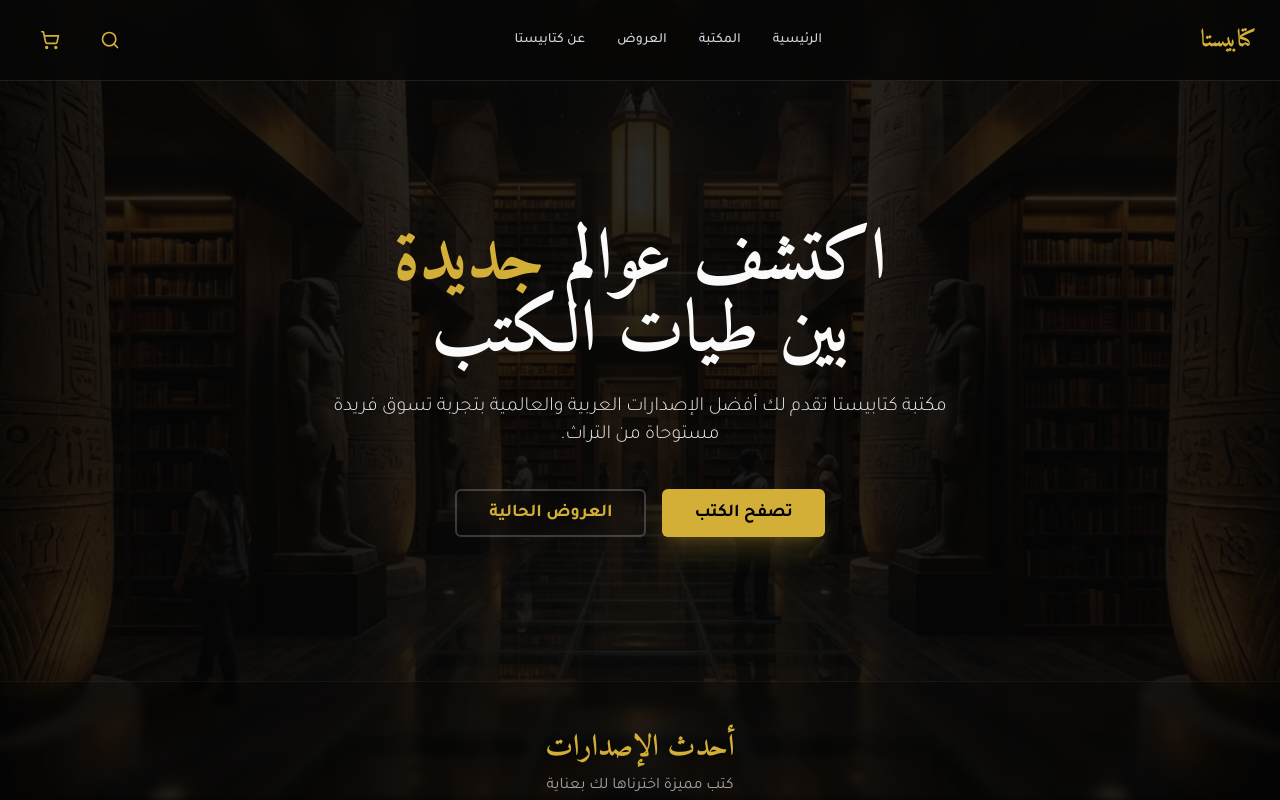
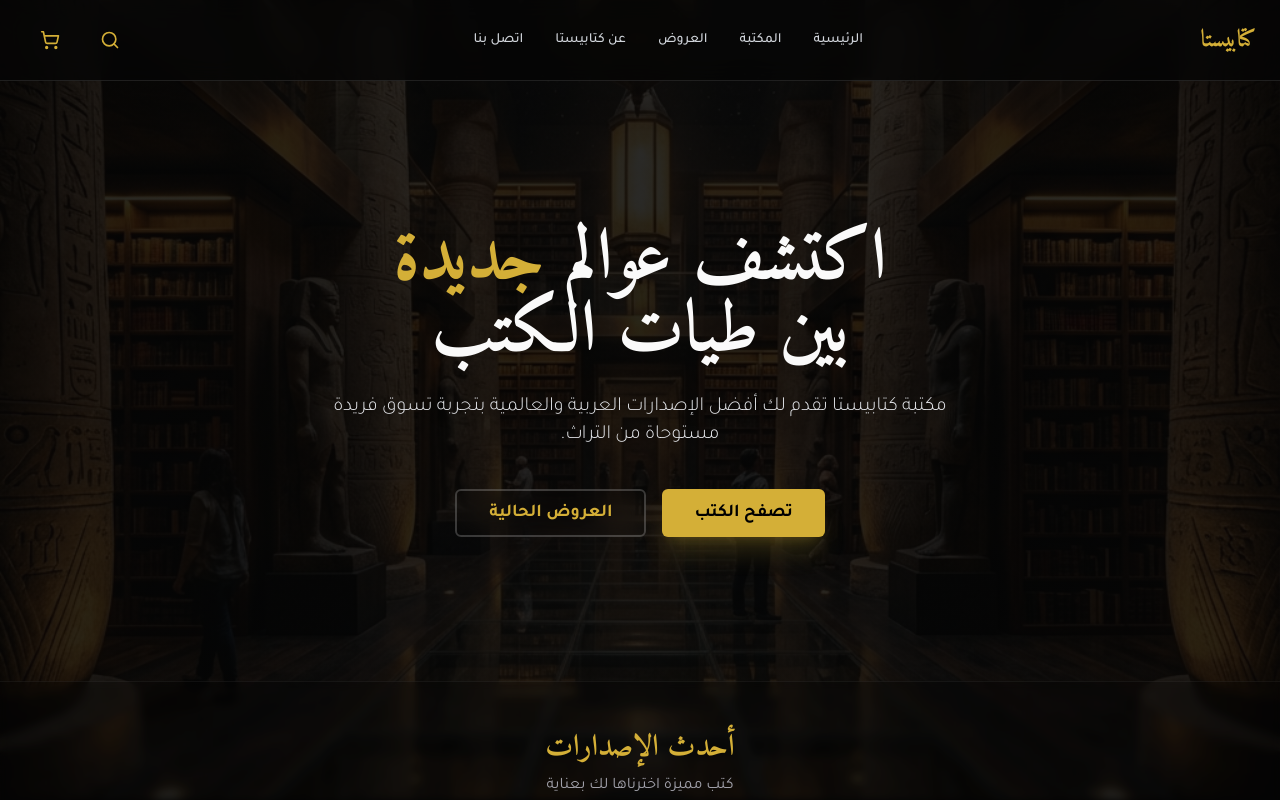
Before and after one commit to Samo-cyber/kitabistav2, a Next.js app: page / in a window 1280 px wide. Shown: the top 800 px of the page. Built offline with nearby package versions, Linux system fonts and the light colour scheme.

Commit message:
Update Navbar.tsx

```diff
--- a/src/components/layout/Navbar.tsx
+++ b/src/components/layout/Navbar.tsx
@@ -41,6 +41,7 @@ export function Navbar() {
                         <NavLink href="/shop">المكتبة</NavLink>
                         <NavLink href="/offers">العروض</NavLink>
                         <NavLink href="/about">عن كتابيستا</NavLink>
+                        <NavLink href="/contact">اتصل بنا</NavLink>
                     </div>
 
                     {/* Actions */}
@@ -108,6 +109,7 @@ export function Navbar() {
                                 <MobileNavLink href="/shop" onClick={() => setIsMenuOpen(false)}>المكتبة</MobileNavLink>
                                 <MobileNavLink href="/offers" onClick={() => setIsMenuOpen(false)}>العروض</MobileNavLink>
                                 <MobileNavLink href="/about" onClick={() => setIsMenuOpen(false)}>عن كتابيستا</MobileNavLink>
+                                <MobileNavLink href="/contact" onClick={() => setIsMenuOpen(false)}>اتصل بنا</MobileNavLink>
                                 <MobileNavLink href="/contact" onClick={() => setIsMenuOpen(false)}>اتصل بنا</MobileNavLink>
                             </div>
 
```
